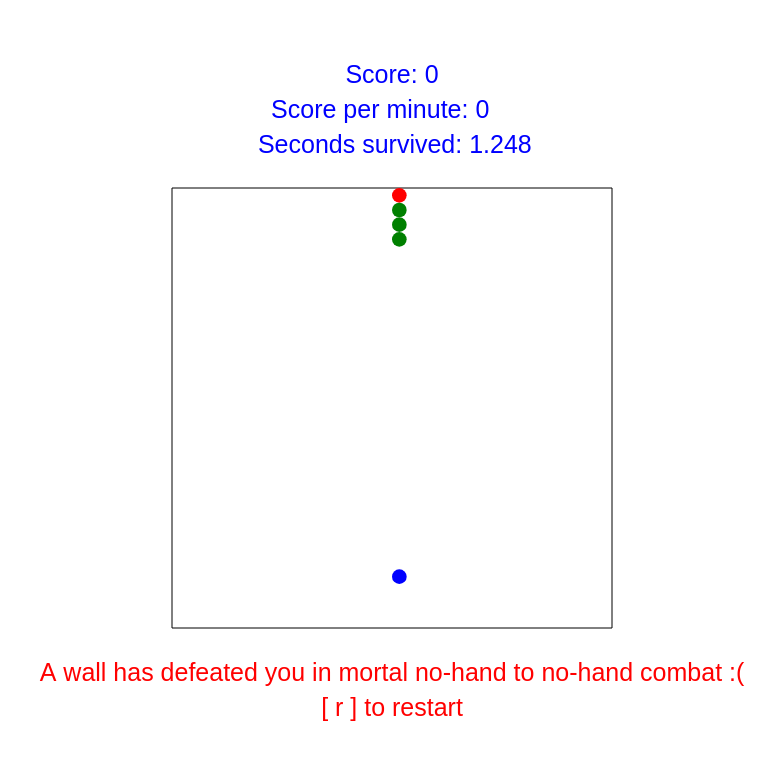
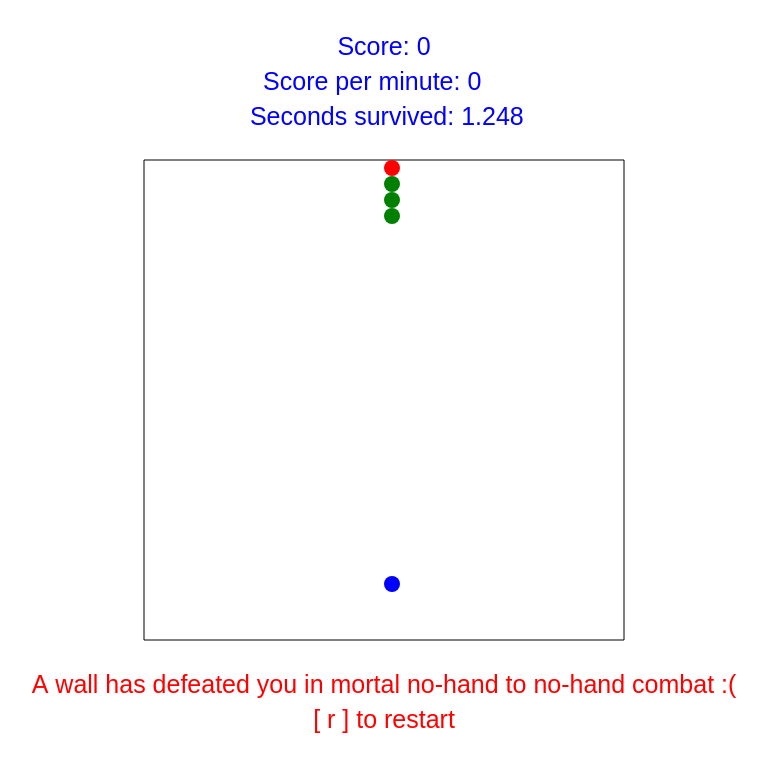
Before and after one commit to foobar671/foobar671.github.io, a plain HTML site: page snake/snake.html in a window 1280 px wide. Shown: the whole page, without its empty margins (256-1031 px from the left). Drawn offline with Linux system fonts and the light colour scheme.

Commit message:
Again with the no scrolls

```diff
--- a/snake/snake.html
+++ b/snake/snake.html
@@ -2,14 +2,26 @@
 <html>
  <head>
   <meta charset="utf-8"/>
+  <style>
+	body, html {
+    width: 100%;
+    height: 100%;
+    margin: 0;
+    padding: 0;
+    overflow: hidden;
+	}
+	canvas {
+		position:absolute;
+	}
+  </style>
+
   <script type="application/javascript">
-
 	// Game grid variables. Note that we map increasing Y to higher row number.
 	var numGridRows = 30; // 30
 	var numGridCols = numGridRows;
 	var gameGrid = new Array();
 	var autoScaleGrid = true; // Scales grid to 100*scaleFactor % of the screen
-	var scaleFactor = 0.55;
+	var scaleFactor = 0.60;
 	var forceSquareAutoScaledGrid = true; // Scale to square grid even if screen width != screen height
 	var totalGridWidthInPixels = 600.0;
 	var totalGridHeightInPixels = 600.0;
@@ -178,6 +190,33 @@
 			totalGridWidthInPixels, totalGridHeightInPixels);
 		drawData.ctx.stroke();
 	}
+
+	/*function drawSnakeEyes(drawData)
+	{
+	// get head center relative to canvas
+	// compute x coord by percentage displacement from center (mirror displacement depending on orientation)
+	// compute y coord by percentage displacement from center (mirror displacement depending on orientation)
+	// compute size by percentage of pixels per cell
+		var ctx = drawData.ctx;
+		var headCenterX =
+
+		switch (currSnakeDirection)
+		{
+			case snakeDirections.up:
+				currSnakeHeadPosY -= 1;
+			break;
+			case snakeDirections.down:
+				currSnakeHeadPosY += 1;
+			break;
+			case snakeDirections.left:
+				currSnakeHeadPosX -= 1;
+			break;
+			case snakeDirections.right:
+				currSnakeHeadPosX += 1;
+			break;
+		}
+	}
+	*/
 
 	function drawGameElements(drawData)
 	{
@@ -436,6 +475,7 @@
 	  if (!gameOver) updateGameState();
 	  drawGame();
 	  var tEnd = performance.now();
+
 	  var frameTimeMS = tEnd - tStart;
 
 	  if (debug){
```
